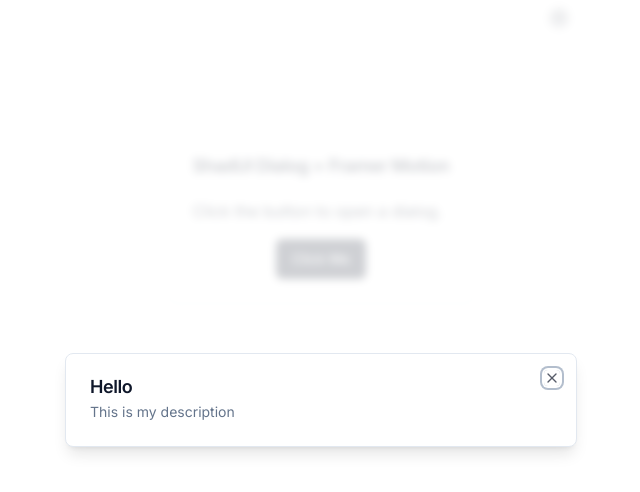
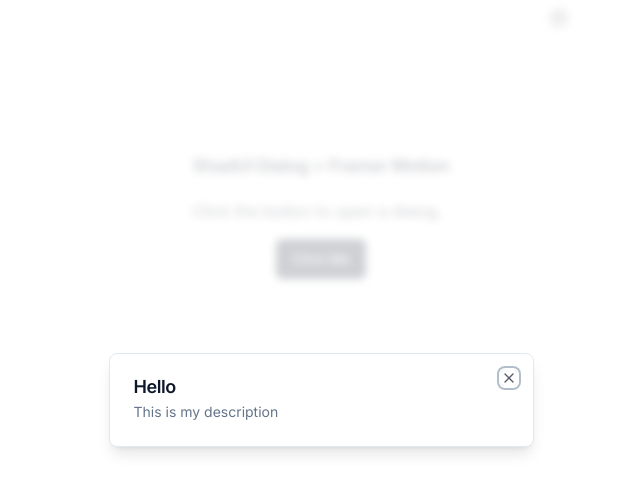
Before and after one commit to stevecastaneda/shadcn-framer, a Next.js app: page / in a window 1280 px wide. Both pictures are taken after a click on the button "Click Me". Shown: the top 492 px of the page, without its empty margins (319-959 px from the left). Built offline with nearby package versions, Linux system fonts and the light colour scheme.

Commit message:
Pass classnames to animated motion.div

```diff
--- a/components/ui/dialog.tsx
+++ b/components/ui/dialog.tsx
@@ -37,9 +37,9 @@ const DialogOverlay = React.forwardRef<
       transition: { duration: 0.1 },
     }}
     transition={{ duration: 0.2 }}
-    className="fixed inset-0 z-50 bg-background/80"
+    className={cn("fixed inset-0 z-50 bg-background/80", className)}
   >
-    <DialogPrimitive.Overlay ref={ref} className={cn(className)} {...props} />
+    <DialogPrimitive.Overlay ref={ref} {...props} />
   </motion.div>
 ));
 DialogOverlay.displayName = DialogPrimitive.Overlay.displayName;
@@ -59,13 +59,12 @@ const DialogContent = React.forwardRef<
           animate={{ opacity: 1, scale: 1, y: 0 }}
           exit={{ opacity: 0, scale: 0.9, transition: { duration: 0.1 } }}
           transition={{ duration: 0.2 }}
-          className="fixed z-50 grid w-full gap-4 rounded-b-lg border bg-background p-6 shadow-lg sm:max-w-lg sm:rounded-lg"
+          className={cn(
+            "fixed z-50 grid w-full gap-4 rounded-b-lg border bg-background p-6 shadow-lg sm:max-w-lg sm:rounded-lg",
+            className
+          )}
         >
-          <DialogPrimitive.Content
-            ref={ref}
-            className={cn(className)}
-            {...props}
-          >
+          <DialogPrimitive.Content ref={ref} {...props}>
             {children}
             <DialogPrimitive.Close className="absolute right-4 top-4 rounded-sm opacity-70 ring-offset-background transition-opacity hover:opacity-100 focus:outline-none focus:ring-2 focus:ring-ring focus:ring-offset-2 disabled:pointer-events-none data-[state=open]:bg-accent data-[state=open]:text-muted-foreground">
               <X className="h-4 w-4" />
```
